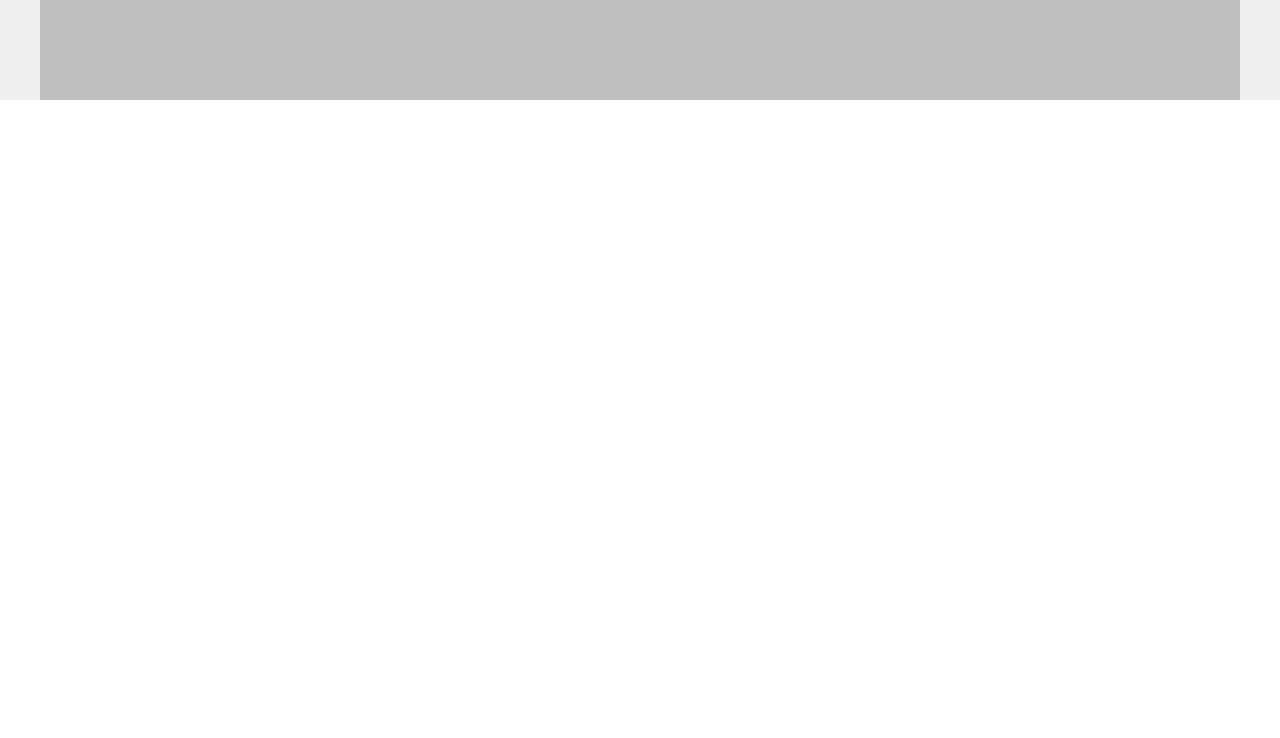
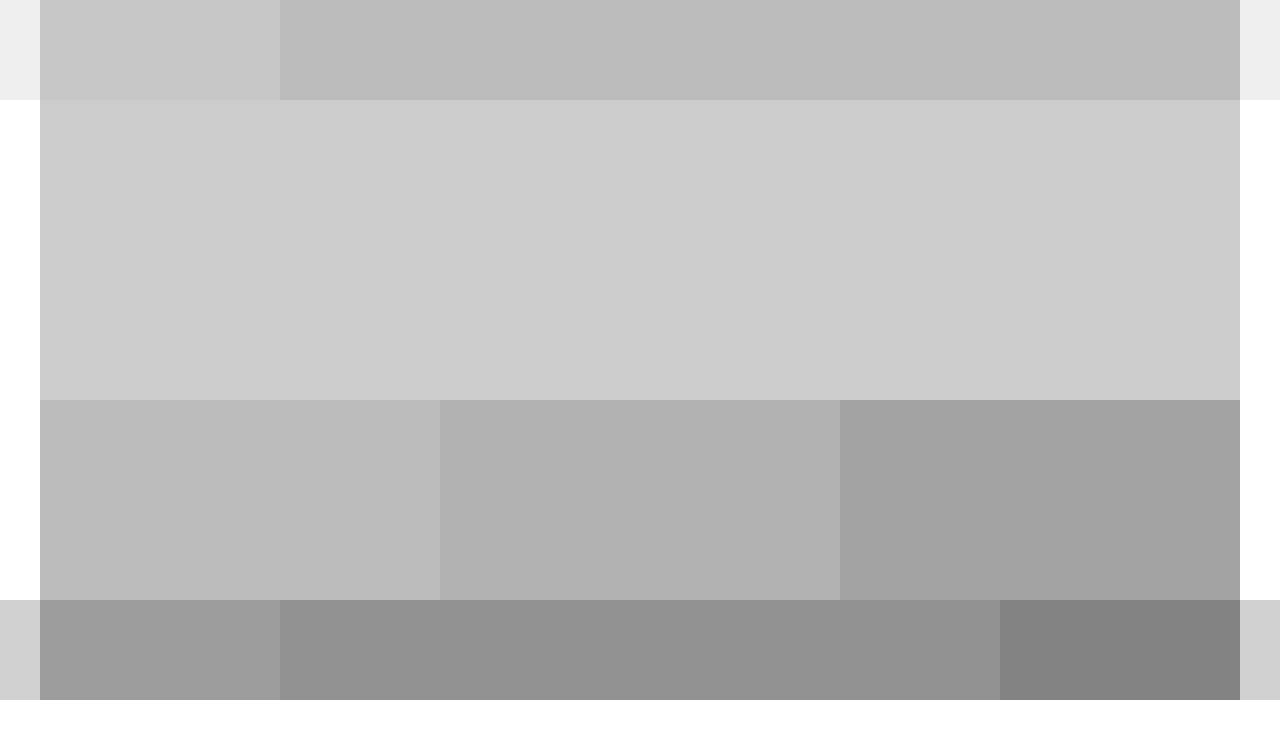
Before and after one commit to Ian7140/WEBD2023, a plain HTML site: page SectionB/B-3.html in a window 1280 px wide. Drawn offline with Linux system fonts and the light colour scheme.

Commit message:
ADD :: B-3

```diff
--- a/SectionB/B-3.html
+++ b/SectionB/B-3.html
@@ -12,12 +12,17 @@
             margin : 0;
             padding : 0;
         }
+        #wrap
+        {
+            width : 100%;
+        }
         .container
         {
             width : 1200px;
             height : inherit;
             margin : 0 auto;
             background-color: rgba(0,0,0,0.2);
+            display: flex;
         }
         #header
         {
@@ -25,30 +30,100 @@
             height : 100px;
             background-color: #efefef;
         }
-
+        #header .logo
+        {
+            width : 20%;
+            height : 100px;
+            background-color: #c7c7c7;
+        }
+        #header .nav
+        {
+            width : 80%;
+            height : 100px;
+            background-color: #bcbcbc;
+        }
+        #slider
+        {
+            width : 100%;
+            height : 300px;
+        }
+        #contents
+        {
+            width : 100%;
+        }
+        #contents .content1
+        {
+            width : 33.3333%;
+            height : 200px;
+            background-color: #bcbcbc;
+        }
+        #contents .content2
+        {
+            width : 33.3333%;
+            height : 200px;
+            background-color: #b1b1b1;
+        }
+        #contents .content3
+        {
+            width : 33.3333%;
+            height : 200px;
+            background-color: #a3a3a3;
+        }
+        #footer
+        {
+            width : 100%;
+            background-color: #d1d1d1;
+        }
+        #footer .footer1
+        {
+            width : 20%;
+            height : 100px;
+            background-color: #9d9d9d;
+        }
+        #footer .footer2
+        {
+            width : 60%;
+            height : 100px;
+            background-color: #929292;
+        }
+        #footer .footer3
+        {
+            width : 20%;
+            height : 100px;
+            background-color: #838383;
+        }
     </style>
 </head>
 
 <body>
     <div id="wrap">
+
         <header id="header">
             <div class="container">
-                <h1 class="logo"></div>
+                <h1 class="logo"></h1>
                 <nav class="nav"></nav>
-            </div>
+            </di>
             <!-- We can RECYCLE container -->
         </header>
 
-        <article id="section">
+        <article id="slider">
             <div class="container"></div>
         </article>
 
         <main id="contents">
-            <div class="container"></div>
+            <div class="container">
+                <section class="content1"></section>
+                <section class="content2"></section>
+                <section class="content3"></section>
+            </div>
         </main>
 
         <footer id="footer">
-            <div class="container"></div>
+            <div class="container">
+                <div class="footer1"></div>
+                <div class="footer2"></div>
+                <div class="footer3"></div>
+            </div>
         </footer>
     </div>
 </body>
```
